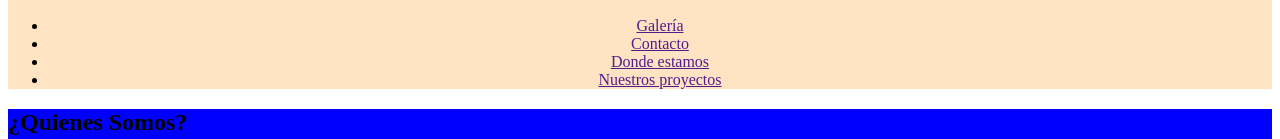
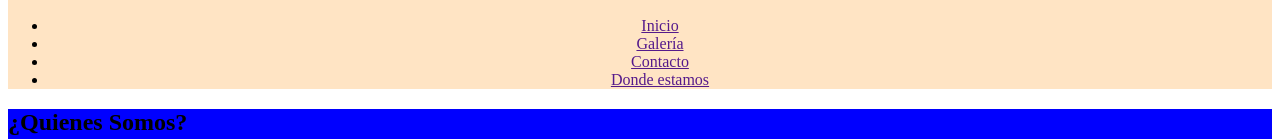
Before and after one commit to CakeNeka/Cakeneka.github.io, a plain HTML site: page index.html in a window 1280 px wide. Shown: the part 383-522 px from the top of the page. Drawn offline with Linux system fonts and the light colour scheme.

Commit message:
Añadida estructura de la página

```diff
--- a/index.html
+++ b/index.html
@@ -25,10 +25,10 @@
 
       <nav>
         <ul>
+          <li><a href="">Inicio</a></li>
           <li><a href="">Galería</a></li>
           <li><a href="">Contacto</a></li><!--Aquí debe haber un formulario-->
           <li><a href="">Donde estamos</a></li><!--Aquí ubicación-->
-          <li><a href="">Nuestros proyectos</a></li>
         </ul>
       </nav>
     </header>
```
